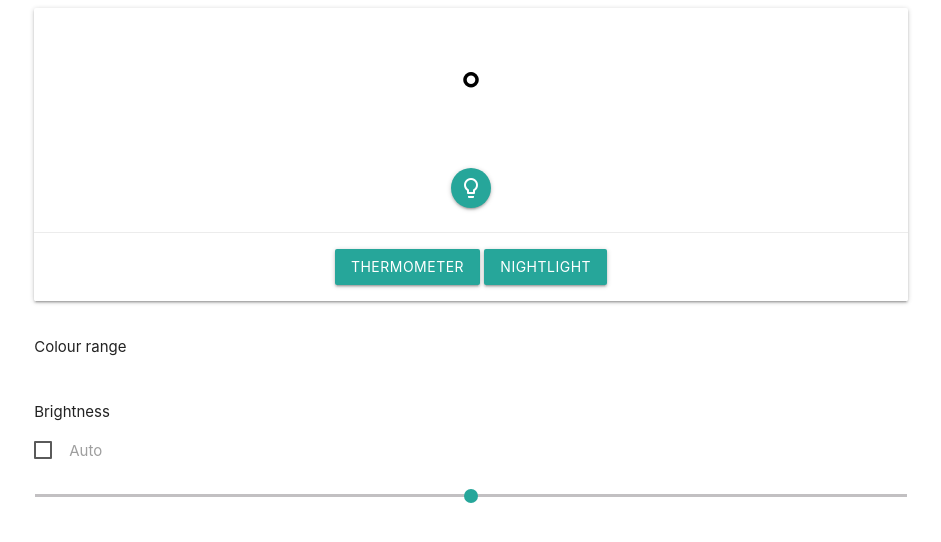
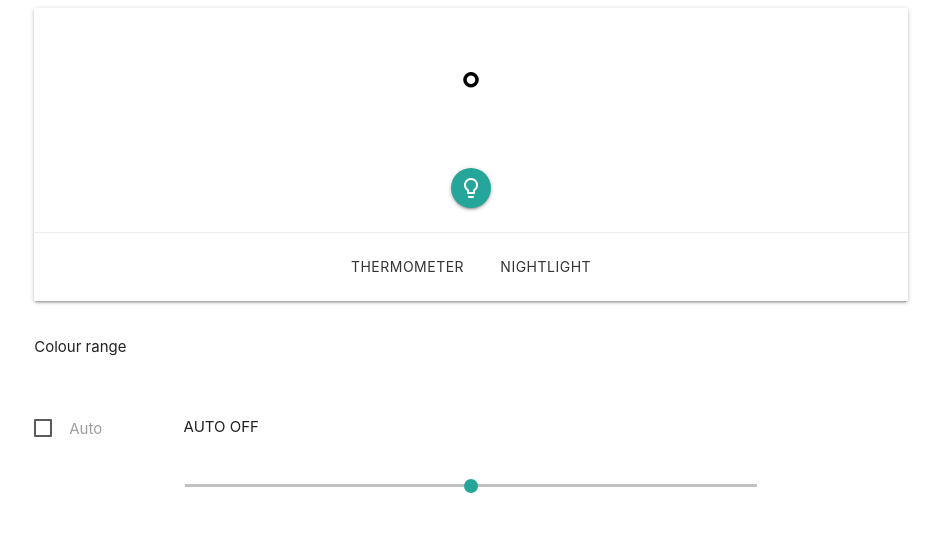
Before and after one commit to r1ch/nursery-thermometer, a website: page public/index.html in a window 1280 px wide. Shown: the whole page, without its empty margins (169-1110 px from the left). Drawn offline with nearby package versions, Linux system fonts and the light colour scheme; no server answers.

Commit message:
valign hell

```diff
--- a/controller/index.js
+++ b/controller/index.js
@@ -11,7 +11,7 @@ const nightlightColours = [
 	{rgb:[255,214,170]}
 ]
 
-const DARK = 400;
+const DARK = 300;
 
 
 class Controller extends EventEmitter {
--- a/public/index.html
+++ b/public/index.html
@@ -20,11 +20,11 @@
           <div class="card center-align white">
             <div class="card-content black-text">
               <span class="card-title"><h1>{{temperature}}<sup>&deg;</sup></h1></span>
-	      <a class = "btn-floating btn-fab" ng-class = "{disabled:state.brightness==0}" style = "background-color:rgb({{state.r}},{{state.g}},{{state.b}},{{state.brightness*.75+.25}}"><i class="material-icons">lightbulb_outline</i></a>
+	      <a class = "btn-floating btn-fab" ng-class = "{disabled:state.brightness==0}" style = "background-color:rgba({{state.r}},{{state.g}},{{state.b}},{{state.brightness*.75+.25}})"><i class="material-icons">lightbulb_outline</i></a>
 	    </div>
             <div class="card-action">
-              <a href="#" ng-click = "setMode('thermometer')" class="waves-effect btn" ng-class = "{disabled : mode=='thermometer'}">Thermometer</a>
-              <a href="#" ng-click = "setMode('nightlight')" class="waves-effect btn" ng-class = "{disabled : mode=='nightlight'}">Nightlight</a>
+              <a href="#" ng-click = "setMode('thermometer')" class="waves-effect btn" ng-class = "{'btn-flat' : mode!='thermometer'}">Thermometer</a>
+              <a href="#" ng-click = "setMode('nightlight')" class="waves-effect btn" ng-class = "{'btn-flat' : mode!='nightlight'}">Nightlight</a>
             </div>
           </div>
         </div>
@@ -37,16 +37,20 @@
         </div>
      </div>
       <!--BRIGHTNESS SLIDER-->
-      <div class="row">
-        <div class="col s12">
-         Brightness
-        <p>
+      <div class="row valign">
+        <div class="col s2">
+	<p>
         <label>
           <input type="checkbox" ng-model = "auto" ng-change = "setAuto()"/>
           <span>Auto</span>
           </label>
         </p>
-         <p class="range-field">
+	</div>
+        <div class = "col s8">
+        <p ng-if=" true  ||  state.brightness == 0 && brightness != 0">AUTO OFF</p>
+        </div>
+	<div class = "col s8">
+	 <p class="range-field">
            <input type="range" id="brightness" min="0" max="100" ng-model = "brightness" ng-change = "setBrightnessSlider()" ng-model-options="{ debounce: 100 }"/>
          </p>
         </div>
```
